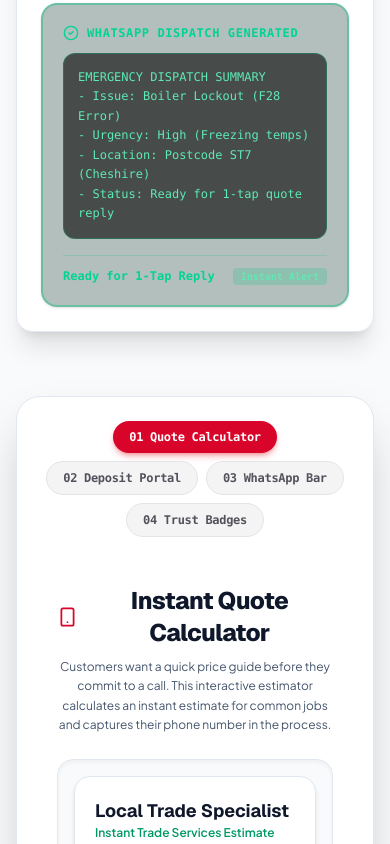
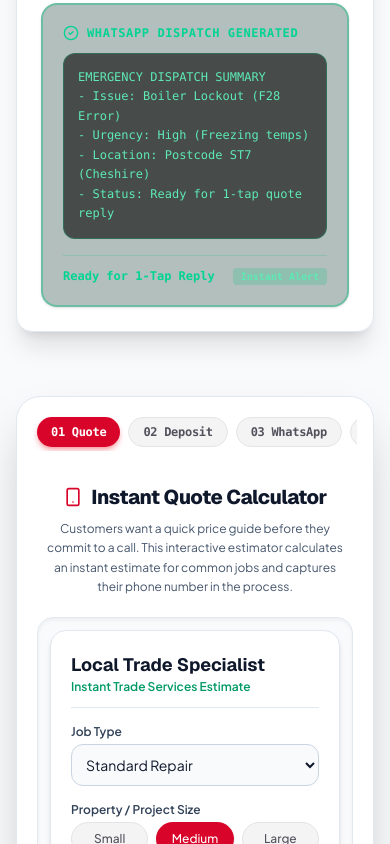
Before and after one commit to stokie2605/dean-wilshaw-web-development, a React (Vite) app: page /tools in a window 390 px wide. Shown: the part 1156-2000 px from the top of the page. Built offline with nearby package versions, Linux system fonts and the light colour scheme.

Commit message:
Optimize interactive tool slider stage for 100% mobile touch, swipe gestures, and responsive pagination

```diff
--- a/src/pages/ToolsPage.tsx
+++ b/src/pages/ToolsPage.tsx
@@ -1,6 +1,6 @@
 import React, { useState, useEffect, useCallback } from 'react';
 import { Link, useNavigate } from 'react-router-dom';
-import { motion, AnimatePresence } from 'framer-motion';
+import { motion, AnimatePresence, PanInfo } from 'framer-motion';
 import { Header } from '../components/Header';
 import { BottomTabBar } from '../components/BottomTabBar';
 import { Footer } from '../components/Footer';
@@ -86,7 +86,8 @@ export const ToolsPage: React.FC = () => {
   const STAGE_TOOLS = [
     {
       id: 'quote-calc',
-      tabLabel: '01 Quote Calculator',
+      fullTabLabel: '01 Quote Calculator',
+      shortTabLabel: '01 Quote',
       title: 'Instant Quote Calculator',
       subtitle: 'Customers want a quick price guide before they commit to a call. This interactive estimator calculates an instant estimate for common jobs and captures their phone number in the process.',
       demoRoute: '/demo/quote-calculator',
@@ -95,7 +96,8 @@ export const ToolsPage: React.FC = () => {
     },
     {
       id: 'deposit-portal',
-      tabLabel: '02 Deposit Portal',
+      fullTabLabel: '02 Deposit Portal',
+      shortTabLabel: '02 Deposit',
       title: 'Deposit & Booking Portal',
       subtitle: 'Stop wasting hours on tyre-kickers. Checks job urgency and secures an upfront commitment before you confirm a calendar slot.',
       demoRoute: '/demo/booking-form',
@@ -104,7 +106,8 @@ export const ToolsPage: React.FC = () => {
     },
     {
       id: 'whatsapp-bar',
-      tabLabel: '03 WhatsApp Bar',
+      fullTabLabel: '03 WhatsApp Bar',
+      shortTabLabel: '03 WhatsApp',
       title: 'Mobile WhatsApp Fast Bar',
       subtitle: 'Typing long emails on a phone keyboard is annoying. Sticky WhatsApp bars let customers snap a job photo and message you in one tap.',
       demoRoute: '/demo/whatsapp-bar',
@@ -117,7 +120,8 @@ export const ToolsPage: React.FC = () => {
     },
     {
       id: 'trust-badges',
-      tabLabel: '04 Trust Badges',
+      fullTabLabel: '04 Trust Badges',
+      shortTabLabel: '04 Trust',
       title: 'Live Trust Indicators',
       subtitle: "If people don't trust you, they won't contact you. This dynamic banner sits at the very top of your site, instantly proving you are local, insured, and 5-star rated.",
       demoRoute: '/demo/trust-bar',
@@ -139,6 +143,18 @@ export const ToolsPage: React.FC = () => {
   const selectTool = (index: number) => {
     setDirection(index > activeToolIndex ? 1 : -1);
     setActiveToolIndex(index);
+  };
+
+  // Touch Swipe Handler (prevents vertical scroll conflict via touch-pan-y)
+  const handleDragEnd = (_e: MouseEvent | TouchEvent | PointerEvent, info: PanInfo) => {
+    const swipeThreshold = 40;
+    const velocityThreshold = 300;
+
+    if (info.offset.x < -swipeThreshold || info.velocity.x < -velocityThreshold) {
+      goToNext();
+    } else if (info.offset.x > swipeThreshold || info.velocity.x > velocityThreshold) {
+      goToPrev();
+    }
   };
 
   // Keyboard navigation for slider
@@ -297,41 +313,42 @@ export const ToolsPage: React.FC = () => {
             </div>
           </div>
 
-          {/* 2. HIGH-TECH INTERACTIVE SLIDER STAGE */}
+          {/* 2. HIGH-TECH INTERACTIVE SLIDER STAGE (TOUCH-OPTIMIZED) */}
           <div className="mb-16">
 
             {/* Stage Container */}
-            <div className="relative max-w-4xl mx-auto bg-white dark:bg-[#0A0D14] border border-slate-200 dark:border-white/[0.08] rounded-3xl p-6 md:p-10 shadow-2xl overflow-hidden min-h-[560px] flex flex-col justify-between group">
+            <div className="relative w-full max-w-4xl mx-auto bg-white dark:bg-[#0A0D14] border border-slate-200 dark:border-white/[0.08] rounded-3xl p-4 sm:p-6 md:p-10 shadow-2xl overflow-hidden min-h-[500px] md:min-h-[540px] flex flex-col justify-between group">
 
               {/* Subtle Border Beam Around Showcase Stage */}
               <BorderBeam size={320} duration={12} colorFrom="#D90429" colorTo="#25D366" />
 
-              {/* Top Controls: 4 Pill Tabs */}
-              <div className="relative z-10 mb-8">
-                <div className="flex flex-wrap items-center justify-center gap-2">
+              {/* Top Controls: 4 Pill Tabs (Scrollable single row on mobile) */}
+              <div className="relative z-10 mb-6 md:mb-8">
+                <div className="flex overflow-x-auto whitespace-nowrap gap-2 hide-scrollbar py-1 px-1 justify-start md:justify-center w-full">
                   {STAGE_TOOLS.map((tool, idx) => (
                     <button
                       key={tool.id}
                       type="button"
                       onClick={() => selectTool(idx)}
-                      className={`px-4 py-2 rounded-full text-xs font-semibold font-mono tracking-tight transition-all duration-200 ${
+                      className={`px-3.5 sm:px-4 py-1.5 sm:py-2 rounded-full text-xs font-semibold font-mono tracking-tight shrink-0 transition-all duration-200 ${
                         activeToolIndex === idx
                           ? 'bg-[#D90429] text-white shadow-md shadow-red-600/30'
                           : 'bg-zinc-100 border border-zinc-200 text-zinc-600 hover:text-zinc-900 hover:bg-zinc-200 dark:bg-white/[0.04] dark:border-white/[0.08] dark:text-zinc-400 dark:hover:text-white'
                       }`}
                     >
-                      {tool.tabLabel}
+                      <span className="md:hidden">{tool.shortTabLabel}</span>
+                      <span className="hidden md:inline">{tool.fullTabLabel}</span>
                     </button>
                   ))}
                 </div>
               </div>
 
-              {/* Floating Side Arrow Chevrons */}
+              {/* Desktop Floating Side Arrow Chevrons (>= 768px only) */}
               <button
                 type="button"
                 onClick={goToPrev}
                 aria-label="Previous Tool (Left Arrow)"
-                className="absolute left-3 md:left-5 top-1/2 -translate-y-1/2 z-20 w-10 h-10 rounded-full bg-white/80 dark:bg-black/60 backdrop-blur-md border border-slate-200 dark:border-white/[0.1] text-slate-700 dark:text-zinc-200 hover:text-[#D90429] dark:hover:text-[#D90429] hover:scale-110 flex items-center justify-center shadow-lg transition-all"
+                className="hidden md:flex absolute left-3 md:left-5 top-1/2 -translate-y-1/2 z-20 w-10 h-10 rounded-full bg-white/80 dark:bg-black/60 backdrop-blur-md border border-slate-200 dark:border-white/[0.1] text-slate-700 dark:text-zinc-200 hover:text-[#D90429] dark:hover:text-[#D90429] hover:scale-110 items-center justify-center shadow-lg transition-all"
               >
                 <ChevronLeft className="w-5 h-5" />
               </button>
@@ -340,17 +357,21 @@ export const ToolsPage: React.FC = () => {
                 type="button"
                 onClick={goToNext}
                 aria-label="Next Tool (Right Arrow)"
-                className="absolute right-3 md:right-5 top-1/2 -translate-y-1/2 z-20 w-10 h-10 rounded-full bg-white/80 dark:bg-black/60 backdrop-blur-md border border-slate-200 dark:border-white/[0.1] text-slate-700 dark:text-zinc-200 hover:text-[#D90429] dark:hover:text-[#D90429] hover:scale-110 flex items-center justify-center shadow-lg transition-all"
+                className="hidden md:flex absolute right-3 md:right-5 top-1/2 -translate-y-1/2 z-20 w-10 h-10 rounded-full bg-white/80 dark:bg-black/60 backdrop-blur-md border border-slate-200 dark:border-white/[0.1] text-slate-700 dark:text-zinc-200 hover:text-[#D90429] dark:hover:text-[#D90429] hover:scale-110 items-center justify-center shadow-lg transition-all"
               >
                 <ChevronRight className="w-5 h-5" />
               </button>
 
-              {/* Cinematic Animated Slide Body */}
-              <div className="relative z-10 my-auto px-4 md:px-12 py-4">
+              {/* Cinematic Animated Slide Body with Touch Drag/Swipe */}
+              <div className="relative z-10 my-auto px-1 sm:px-4 md:px-12 py-2 sm:py-4 touch-pan-y">
                 <AnimatePresence mode="wait" custom={direction}>
                   <motion.div
                     key={activeToolIndex}
                     custom={direction}
+                    drag="x"
+                    dragConstraints={{ left: 0, right: 0 }}
+                    dragElastic={0.2}
+                    onDragEnd={handleDragEnd}
                     initial={{ opacity: 0, x: direction > 0 ? 40 : -40, filter: 'blur(4px)' }}
                     animate={{
                       opacity: 1,
@@ -364,43 +385,84 @@ export const ToolsPage: React.FC = () => {
                       filter: 'blur(4px)',
                       transition: { duration: 0.25 }
                     }}
-                    className="w-full flex flex-col justify-between space-y-6"
+                    className="w-full flex flex-col justify-between space-y-5 sm:space-y-6 cursor-grab active:cursor-grabbing"
                   >
                     {/* Tool Title & Description Header */}
                     <div className="text-center max-w-2xl mx-auto space-y-2">
-                      <h3 className="text-2xl sm:text-3xl font-black flex items-center justify-center gap-2 text-slate-900 dark:text-white tracking-tight">
-                        <ActiveIcon className="w-6 h-6 text-[#D90429]" />
+                      <h3 className="text-xl sm:text-2xl md:text-3xl font-black flex items-center justify-center gap-2 text-slate-900 dark:text-white tracking-tight">
+                        <ActiveIcon className="w-5 h-5 sm:w-6 sm:h-6 text-[#D90429]" />
                         <span>{activeTool.title}</span>
                       </h3>
-                      <p className="text-slate-600 dark:text-zinc-400 text-xs sm:text-sm leading-relaxed">
+                      <p className="text-slate-600 dark:text-zinc-400 text-xs sm:text-sm leading-relaxed px-2">
                         {activeTool.subtitle}
                       </p>
                     </div>
 
                     {/* Interactive Component Stage Box */}
-                    <div className="p-4 sm:p-6 rounded-2xl bg-slate-50 dark:bg-black/60 border border-slate-200 dark:border-white/[0.08] flex items-center justify-center shadow-inner max-w-xl mx-auto w-full">
+                    <div className="p-3 sm:p-5 md:p-6 rounded-2xl bg-slate-50 dark:bg-black/60 border border-slate-200 dark:border-white/[0.08] flex items-center justify-center shadow-inner max-w-xl mx-auto w-full">
                       {activeTool.component}
                     </div>
                   </motion.div>
                 </AnimatePresence>
               </div>
 
-              {/* Docked Bottom Action Bar */}
-              <div className="relative z-10 pt-6 mt-6 border-t border-slate-200 dark:border-white/[0.08] flex flex-col sm:flex-row items-center justify-between gap-4">
-                <div className="flex items-center gap-2 text-xs font-mono text-slate-500 dark:text-zinc-400">
+              {/* Docked Bottom Controls & Action Bar */}
+              <div className="relative z-10 pt-4 md:pt-6 mt-4 md:mt-6 border-t border-slate-200 dark:border-white/[0.08] flex flex-col gap-4">
+
+                {/* Mobile Navigation Row (< 768px) */}
+                <div className="flex md:hidden items-center justify-between w-full">
+                  <button
+                    type="button"
+                    onClick={goToPrev}
+                    className="px-3 py-1.5 rounded-lg bg-zinc-100 dark:bg-white/[0.06] text-xs font-semibold text-slate-700 dark:text-zinc-300 flex items-center gap-1 border border-zinc-200 dark:border-white/[0.08]"
+                  >
+                    <ChevronLeft className="w-3.5 h-3.5" /> Prev
+                  </button>
+
+                  {/* Dot Indicators */}
+                  <div className="flex items-center gap-1.5">
+                    {STAGE_TOOLS.map((_, idx) => (
+                      <button
+                        key={idx}
+                        type="button"
+                        onClick={() => selectTool(idx)}
+                        aria-label={`Go to slide ${idx + 1}`}
+                        className={`h-2 rounded-full transition-all duration-300 ${
+                          activeToolIndex === idx
+                            ? 'w-6 bg-[#D90429]'
+                            : 'w-2 bg-zinc-300 dark:bg-zinc-700 hover:bg-zinc-400'
+                        }`}
+                      />
+                    ))}
+                  </div>
+
+                  <button
+                    type="button"
+                    onClick={goToNext}
+                    className="px-3 py-1.5 rounded-lg bg-zinc-100 dark:bg-white/[0.06] text-xs font-semibold text-slate-700 dark:text-zinc-300 flex items-center gap-1 border border-zinc-200 dark:border-white/[0.08]"
+                  >
+                    Next <ChevronRight className="w-3.5 h-3.5" />
+                  </button>
+                </div>
+
+                {/* Bottom Row: Step Counter + Standalone Launch CTA */}
+                <div className="flex flex-col sm:flex-row items-center justify-between gap-3 w-full">
+                  <div className="hidden md:flex items-center gap-2 text-xs font-mono text-slate-500 dark:text-zinc-400">
                     <span className="w-2 h-2 rounded-full bg-[#D90429] animate-pulse"></span>
                     <span>Active Tool: Step {activeToolIndex + 1} of {STAGE_TOOLS.length}</span>
-                  <span className="hidden sm:inline text-slate-400 dark:text-zinc-600">• Use [←] [→] arrow keys</span>
+                    <span className="text-slate-400 dark:text-zinc-600">• Use [←] [→] arrow keys or swipe</span>
                   </div>
 
                   <button
                     type="button"
                     onClick={() => navigate(activeTool.demoRoute)}
-                  className="inline-flex items-center gap-2 px-4 py-2 rounded-xl bg-slate-100 dark:bg-white/[0.06] hover:bg-[#D90429] hover:text-white dark:hover:bg-[#D90429] text-slate-900 dark:text-white text-xs font-bold font-mono transition-all border border-slate-200 dark:border-white/[0.08] shadow-sm group/btn"
+                    className="w-full sm:w-auto inline-flex items-center justify-center gap-2 px-4 py-2.5 rounded-xl bg-slate-100 dark:bg-white/[0.06] hover:bg-[#D90429] hover:text-white dark:hover:bg-[#D90429] text-slate-900 dark:text-white text-xs font-bold font-mono transition-all border border-slate-200 dark:border-white/[0.08] shadow-sm group/btn"
                   >
                     <span>Launch Standalone Demo</span>
                     <ExternalLink className="w-3.5 h-3.5 group-hover/btn:translate-x-0.5 group-hover/btn:-translate-y-0.5 transition-transform" />
                   </button>
+                </div>
+
               </div>
 
             </div>
```
Lines whose indentation alone changed are shown as unchanged.
